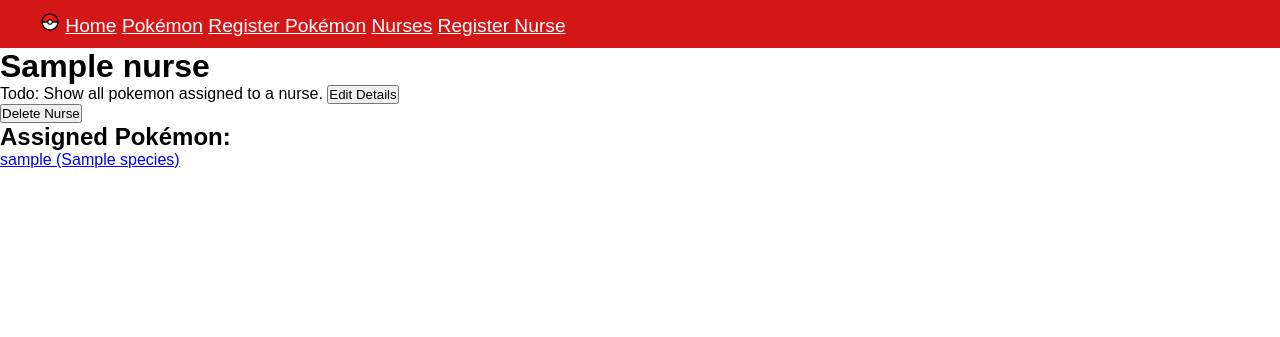
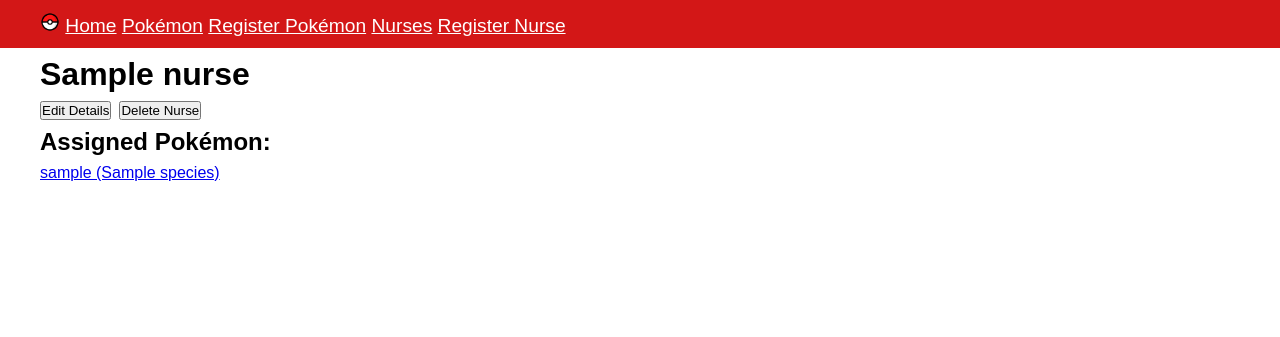
Before and after one commit to TheJSD/Pokemon-Center-Project, a Flask app: template templates/nurses/show_nurse.jinja in a window 1280 px wide. Shown: the top 337 px of the page. Run offline with Flask 3, Linux system fonts and the light colour scheme; the template is opened without the code that fills it: most values are stand-ins (such as "Sample title", 1, 10 or a date in 2020).

Commit message:
All pages should now have containers

```diff
--- a/app.py
+++ b/app.py
@@ -5,7 +5,7 @@ from flask_migrate import Migrate
 app = Flask(__name__)
 
 app.config["SQLALCHEMY_DATABASE_URI"] = "postgresql://jamesdickson@localhost:5432/pokecenter"
-app.config["SQLALCHEMY_ECHO"] = True
+# app.config["SQLALCHEMY_ECHO"] = True
 db = SQLAlchemy(app)
 migrate = Migrate(app, db)
 from seed import seed
--- /dev/null
+++ b/static/css/buttons.css
@@ -0,0 +1,4 @@
+.edit_del__buttons {
+  display: flex;
+  gap: 0.5rem;
+}
--- a/static/css/style.css
+++ b/static/css/style.css
@@ -14,6 +14,10 @@ body {
   width: 100%;
   margin: 0 auto;
   /* height: 3rem; */
+}
+
+.title {
+  padding: 0.5rem 0rem;
 }
 
 /* base.jinja */
--- a/templates/base.jinja
+++ b/templates/base.jinja
@@ -5,6 +5,7 @@
   <meta name="viewport" content="width=device-width, initial-scale=1.0">
   <link rel="stylesheet" href="{{ url_for('static', filename='css/style.css') }}">
   <link rel="stylesheet" href="{{ url_for('static', filename='css/lists.css') }}">
+  <link rel="stylesheet" href="{{ url_for('static', filename='css/buttons.css') }}">
   <title>{{ title }}</title>
 </head>
 <body>
--- a/templates/nurses/index.jinja
+++ b/templates/nurses/index.jinja
@@ -1,9 +1,11 @@
 {% extends 'base.jinja' %}
 {% block content %}
-  <h1>Nurses:</h1>
+<div class="container">
+  <h1 class="title">Nurses:</h1>
   <ul>
   {% for nurse in nurses  %}
     <li><a href="/nurses/{{nurse.id}}">{{nurse.name}}</a></li>
   {% endfor %}
   </ul>
+</div>
 {% endblock content %}
--- a/templates/nurses/show_nurse.jinja
+++ b/templates/nurses/show_nurse.jinja
@@ -1,14 +1,19 @@
 {% extends 'base.jinja' %}
 {% block content %}
-  <h1>{{nurse.name}}</h1>
 
-  Todo: Show all pokemon assigned to a nurse.
+<div class="container">
+  <h1 class="title">{{nurse.name}}</h1>
 
+    <div class="edit_del__buttons">
     <a href="{{nurse.id}}/edit"><button>Edit Details</button></a>
     <form action="{{nurse.id}}/delete" method="post">
     <button>Delete Nurse</button>
     </form>
-  <h2> Assigned Pokémon:</h2>
+    </div>
+  <h2 class="title"> Assigned Pokémon:</h2>
+    {% if assigned_pokémon == none %}
+    <p>No pokémon have been assigned to {{nurse.name}}</p>
+    {% endif %}
     <ul>
     {% for single_pokémon in assigned_pokémon %}
       <li>
@@ -20,4 +25,5 @@
       </li>
     {% endfor %}
     </ul>
+</div>
 {% endblock content %}
--- a/templates/pokémon/index.jinja
+++ b/templates/pokémon/index.jinja
@@ -1,7 +1,7 @@
 {% extends 'base.jinja' %}
 {% block content %}
   <div class="container">
-  <h1>Pokémon:</h1>
+  <h1 class="title">Pokémon:</h1>
   <ul>
 
   {% for single_pokémon in pokémon  %}
```
Also changed, not shown: templates/nurses/edit_nurse.jinja (+7 -4 lines), templates/nurses/new_nurse.jinja (+7 -4 lines), templates/pokémon/show_pokémon.jinja (+7 -5 lines).
